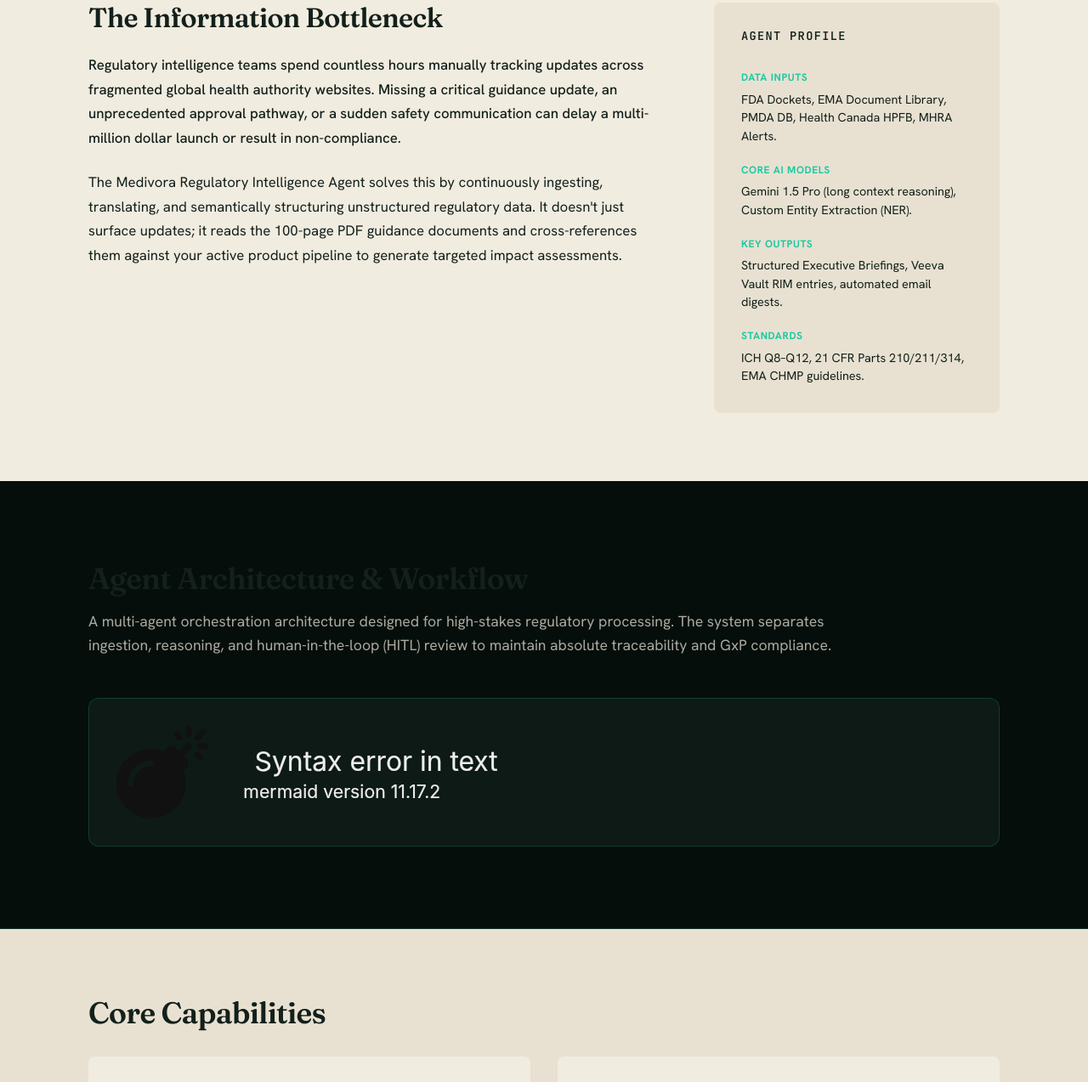
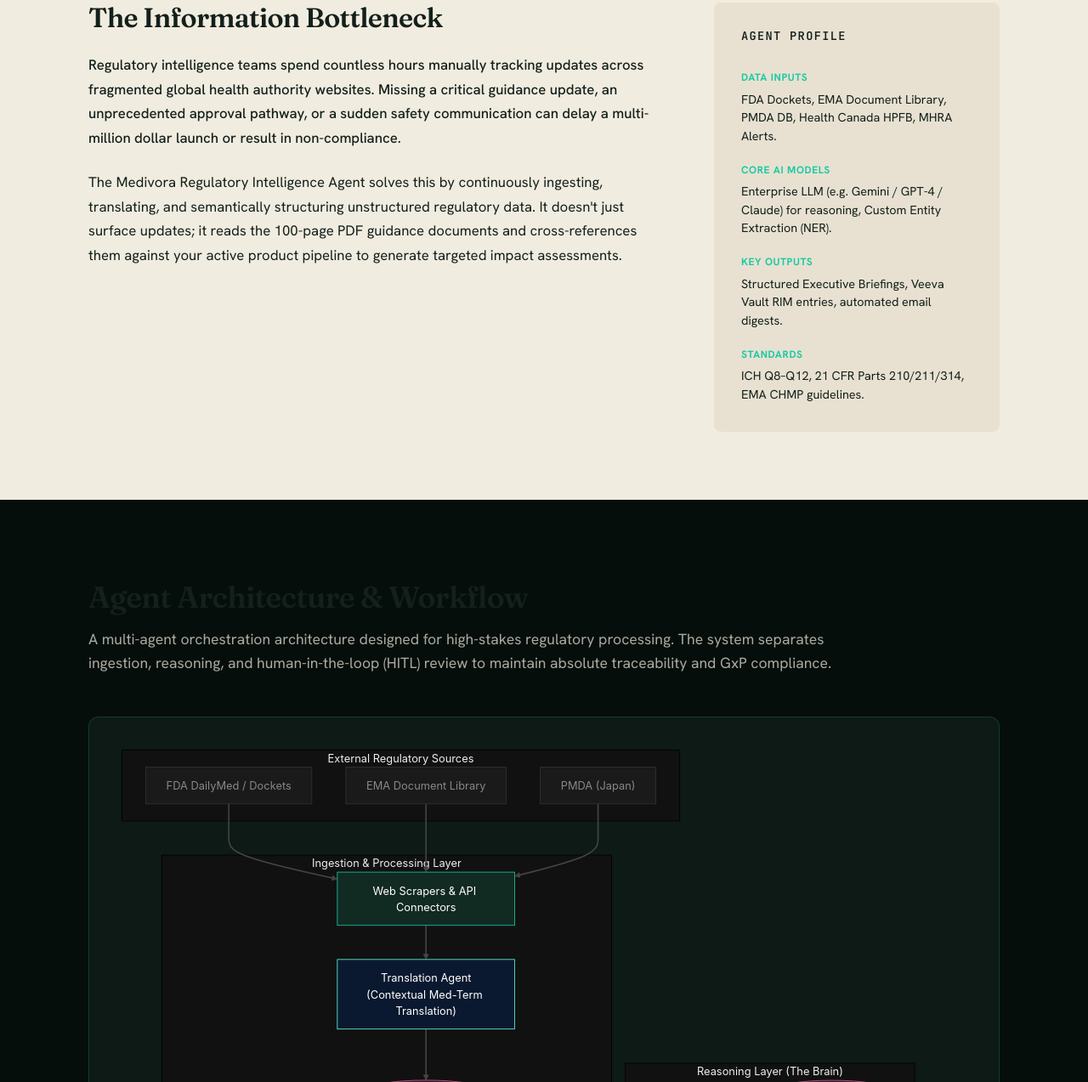
Before and after one commit to Kritnandan22/Medivora, an Astro site: page /agents/regulatory-intelligence in a window 1280 px wide. Shown: the part 658-1931 px from the top of the page at 85% size. Built offline with nearby package versions, Linux system fonts and the light colour scheme; Astro itself is replaced by a stand-in of ours.

Commit message:
Fix: Mermaid syntax and generalise LLM references
- Changed node shapes in Mermaid to avoid Astro JSX parsing conflict
- Generalised LLM references (Gemini, GPT-4, Claude) across the page

```diff
--- a/src/pages/agents/regulatory-intelligence.astro
+++ b/src/pages/agents/regulatory-intelligence.astro
@@ -60,7 +60,7 @@ const domainColor = '#1cc9a3'; // Regulatory Affairs color
             <dt>Data Inputs</dt>
             <dd>FDA Dockets, EMA Document Library, PMDA DB, Health Canada HPFB, MHRA Alerts.</dd>
             <dt>Core AI Models</dt>
-            <dd>Gemini 1.5 Pro (long context reasoning), Custom Entity Extraction (NER).</dd>
+            <dd>Enterprise LLM (e.g. Gemini / GPT-4 / Claude) for reasoning, Custom Entity Extraction (NER).</dd>
             <dt>Key Outputs</dt>
             <dd>Structured Executive Briefings, Veeva Vault RIM entries, automated email digests.</dd>
             <dt>Standards</dt>
@@ -101,12 +101,12 @@ flowchart TD
     end
 
     subgraph "Reasoning Layer (The Brain)"
-        Orchestrator{"Orchestrator Agent<br>(Gemini 1.5 Pro)"}:::agent
+        Orchestrator(["Orchestrator Agent<br>(Enterprise LLM)"]):::agent
         PipelineDB[("Internal Pipeline /<br>Product Portfolio DB")]:::db
     end
 
     subgraph "Action & Output Layer"
-        HITL{"Human-in-the-Loop<br>(Subject Matter Expert)"}:::hitl
+        HITL(["Human-in-the-Loop<br>(Subject Matter Expert)"]):::hitl
         BriefGen["Briefing Generation Agent"]:::agent
         Veeva["Veeva Vault RIM<br>API Update"]:::output
         Alert["Stakeholder Email Alert"]:::output
@@ -180,7 +180,7 @@ flowchart TD
 
           <h3>2. LLM Selection: The Context Window</h3>
           <p>
-            Regulatory PDFs frequently exceed 100 pages. We recommend <strong>Gemini 1.5 Pro</strong> as the core reasoning engine because its massive context window allows it to hold an entire clinical guidance document in memory simultaneously, ensuring no cross-references or footnotes are missed during analysis.
+            Regulatory PDFs frequently exceed 100 pages. We recommend an <strong>Enterprise LLM (such as Gemini 1.5 Pro, GPT-4o, or Claude 3.5 Sonnet)</strong> as the core reasoning engine. A massive context window allows the model to hold an entire clinical guidance document in memory simultaneously, ensuring no cross-references or footnotes are missed during analysis.
           </p>
 
           <h3>3. Task-Specific Sub-Agents</h3>
```
